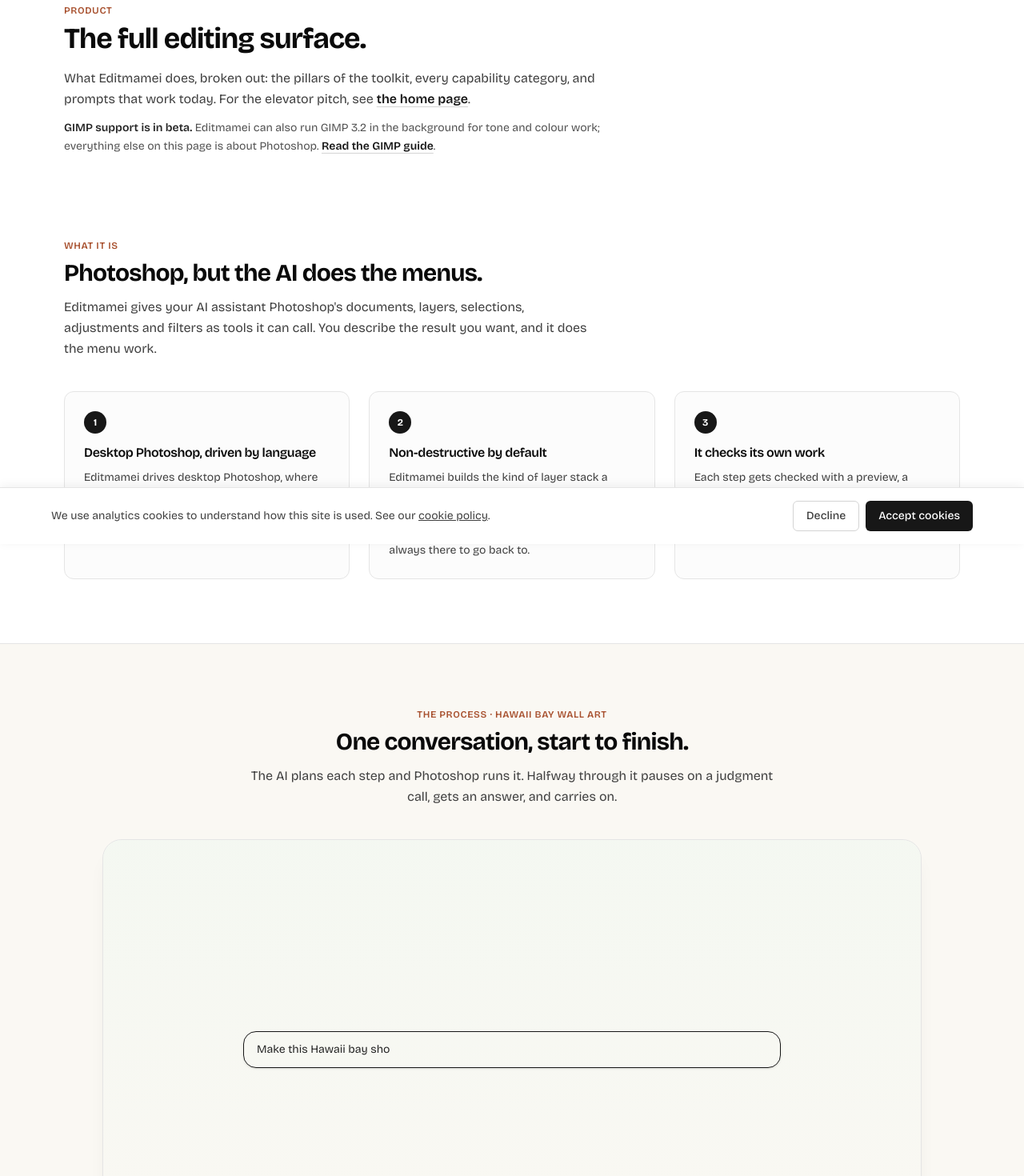
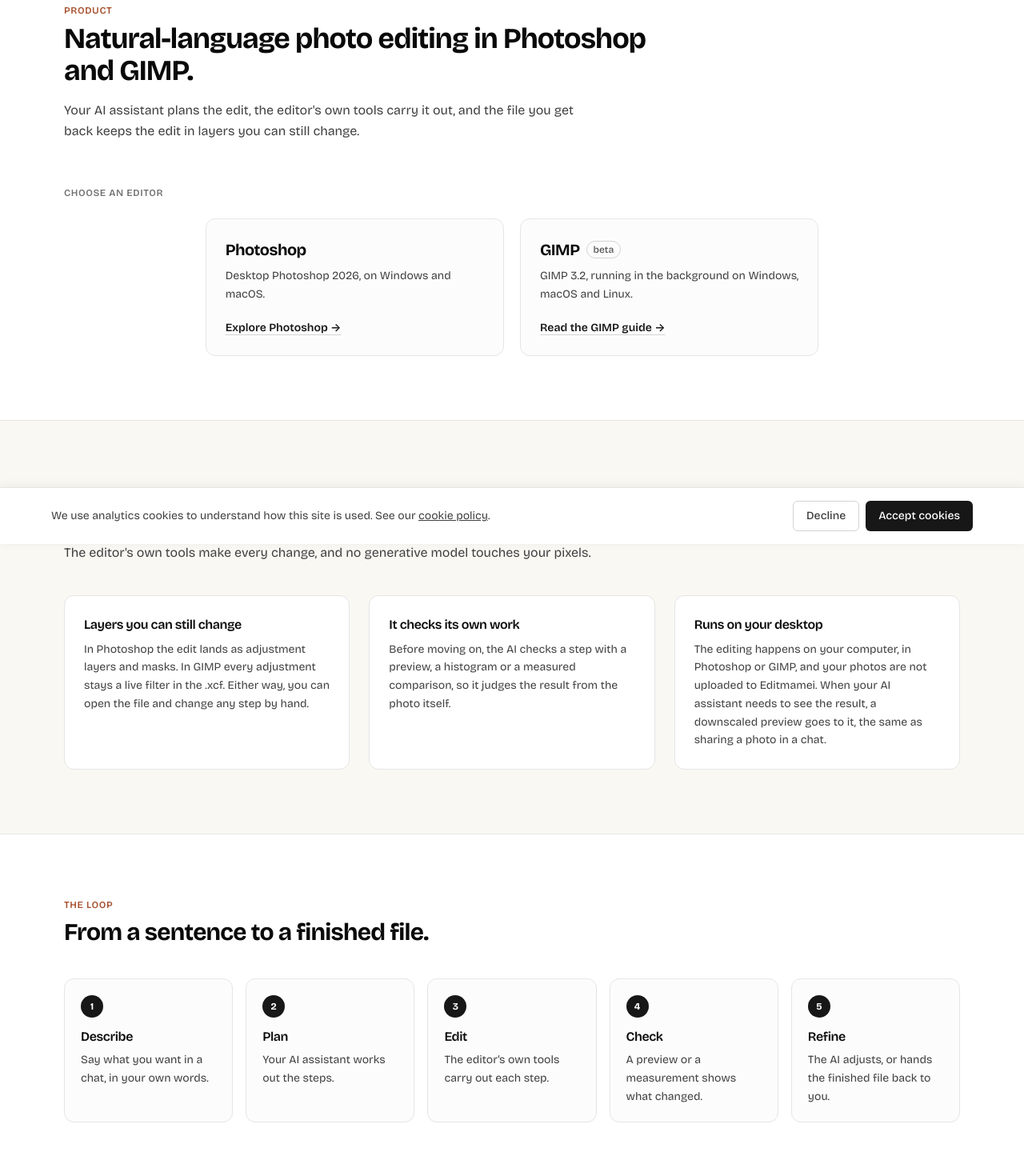
Before and after one commit to editmamei/editmamei-web, a SvelteKit app: page /product in a window 1280 px wide. Shown: the part 120-1590 px from the top of the page at 80% size. Built offline with nearby package versions, Linux system fonts and the light colour scheme.

Commit message:
feat(web): turn /product into the editor overview

```diff
--- a/src/routes/product/+page.svelte
+++ b/src/routes/product/+page.svelte
@@ -1,91 +1,185 @@
 <script lang="ts">
-	import ThreePillars from '$lib/components/ThreePillars.svelte';
-	import CapabilitySurface from '$lib/components/CapabilitySurface.svelte';
-	import WorkflowExamples from '$lib/components/WorkflowExamples.svelte';
+	import { onMount } from 'svelte';
+	import { goto } from '$app/navigation';
+	import { tag, track } from '$lib/analytics/clarity';
 	import ClientChoiceCallout from '$lib/components/ClientChoiceCallout.svelte';
-	import EditFlowDiagram from '$lib/components/EditFlowDiagram.svelte';
-	import HeroMovie from '$lib/components/HeroMovie.svelte';
 	import Seo from '$lib/components/Seo.svelte';
+	import { GIMP_GUIDE_URL, surfaces } from '$lib/content/surfaces';
+
+	// Sections that now live on /photoshop. A link to /product#process (and the
+	// other two) is forwarded there, since a URL fragment never reaches the server.
+	const MOVED_ANCHORS = new Set(['#process', '#capabilities', '#edit-flow']);
+
+	onMount(() => {
+		const { hash } = window.location;
+		if (!MOVED_ANCHORS.has(hash)) return;
+		track('legacy-anchor-forwarded');
+		goto(`/photoshop${hash}`, { replaceState: true });
+	});
+
+	const shared = [
+		{
+			title: 'Layers you can still change',
+			body: 'In Photoshop the edit lands as adjustment layers and masks. In GIMP every adjustment stays a live filter in the .xcf. Either way, you can open the file and change any step by hand.'
+		},
+		{
+			title: 'It checks its own work',
+			body: 'Before moving on, the AI checks a step with a preview, a histogram or a measured comparison, so it judges the result from the photo itself.'
+		},
+		{
+			title: 'Runs on your desktop',
+			body: 'The editing happens on your computer, in Photoshop or GIMP, and your photos are not uploaded to Editmamei. When your AI assistant needs to see the result, a downscaled preview goes to it, the same as sharing a photo in a chat.'
+		}
+	];
+
+	const loop = [
+		{ step: 'Describe', body: 'Say what you want in a chat, in your own words.' },
+		{ step: 'Plan', body: 'Your AI assistant works out the steps.' },
+		{ step: 'Edit', body: 'The editor’s own tools carry out each step.' },
+		{ step: 'Check', body: 'A preview or a measurement shows what changed.' },
+		{ step: 'Refine', body: 'The AI adjusts, or hands the finished file back to you.' }
+	];
 </script>
 
 <Seo
-	title="AI photo editing tools for Photoshop — Editmamei"
-	description="Non-destructive AI photo editing in desktop Photoshop: adjustment layers, smart selections, masks, filters, and repeatable Pro templates for automation."
+	title="Natural-language photo editing in Photoshop and GIMP · Editmamei"
+	description="Editmamei lets your AI assistant edit photos with the tools in desktop Photoshop, or GIMP 3.2 in beta. Choose an editor and see how the edit stays in layers you can change."
 	path="/product"
 />
 
-<section class="bg-white pt-12 pb-4 md:pt-16 md:pb-6">
+<!-- Landing points for the moved anchors, so the links still resolve while the
+     script above forwards them to /photoshop. -->
+<div class="sr-only">
+	{#each MOVED_ANCHORS as hash (hash)}
+		<span id={hash.slice(1)}></span>
+	{/each}
+</div>
+
+<section class="bg-white pt-12 pb-10 md:pt-16 md:pb-14">
 	<div class="mx-auto max-w-6xl px-4">
 		<p class="mb-2 text-xs font-semibold tracking-wider text-terracotta-ink uppercase">Product</p>
-		<h1 class="text-3xl font-bold tracking-tight text-neutral-950 md:text-4xl">
-			The full editing surface.
+		<h1 class="max-w-3xl text-3xl font-bold tracking-tight text-neutral-950 md:text-4xl">
+			Natural-language photo editing in Photoshop and GIMP.
 		</h1>
 		<p class="mt-4 max-w-2xl text-base leading-relaxed text-neutral-700">
-			What Editmamei does, broken out: the pillars of the toolkit, every capability category, and
-			prompts that work today. For the elevator pitch, see <a
-				href="/"
-				class="font-semibold text-neutral-900 underline decoration-neutral-300 underline-offset-4 hover:decoration-neutral-700"
-				>the home page</a
-			>.
-		</p>
-		<p class="mt-3 max-w-2xl text-sm leading-relaxed text-neutral-600">
-			<span class="font-semibold text-neutral-800">GIMP support is in beta.</span> Editmamei can
-			also run GIMP 3.2 in the background for tone and colour work; everything else on this page is
-			about Photoshop.
-			<a
-				href="https://github.com/editmamei/editmamei/blob/main/docs/gimp.md"
-				class="font-semibold text-neutral-900 underline decoration-neutral-300 underline-offset-4 hover:decoration-neutral-700"
-				>Read the GIMP guide</a
-			>.
+			Your AI assistant plans the edit, the editor's own tools carry it out, and the file you get
+			back keeps the edit in layers you can still change.
 		</p>
 	</div>
 </section>
 
-<ThreePillars />
-
-<!-- The scripted co-work movie. Moved off the home page 2026-09-26 when the batch-flip
-     video became the hero: it walks the layers in detail, which suits a reader who is
-     already weighing the product. -->
-<section id="process" class="scroll-mt-20 border-y border-neutral-200 bg-paper py-16 md:py-20">
+<section aria-labelledby="choose-editor" class="bg-white pb-16 md:pb-20">
 	<div class="mx-auto max-w-6xl px-4">
-		<div class="mx-auto mb-10 max-w-2xl text-center">
-			<p class="mb-2 text-xs font-semibold tracking-wider text-terracotta-ink uppercase">
-				The process · Hawaii bay wall art
-			</p>
-			<h2 class="text-2xl font-bold tracking-tight text-neutral-950 md:text-3xl">
-				One conversation, start to finish.
-			</h2>
-			<p class="mt-3 text-base leading-relaxed text-neutral-700">
-				The AI plans each step and Photoshop runs it. Halfway through it pauses on a judgment call,
-				gets an answer, and carries on.
-			</p>
-		</div>
-
-		<HeroMovie />
+		<h2
+			id="choose-editor"
+			class="mb-6 text-xs font-semibold tracking-wider text-neutral-500 uppercase"
+		>
+			Choose an editor
+		</h2>
+		<!-- Three-column row; with fewer than three editors the cards center in it. -->
+		<ul class="flex flex-col gap-5 md:flex-row md:justify-center">
+			{#each surfaces as s (s.id)}
+				<li class="md:w-1/3">
+					<a
+						href={s.href}
+						onclick={() => {
+							tag('editor-card', s.id);
+							track('editor-card-clicked');
+						}}
+						class="group flex h-full flex-col rounded-xl border border-neutral-200 bg-neutral-50/60 p-6 transition-colors hover:border-neutral-300 hover:bg-white"
+					>
+						<span class="flex items-center gap-2">
+							<span class="text-xl font-bold tracking-tight text-neutral-950">{s.name}</span>
+							{#if s.beta}
+								<span
+									class="rounded-full border border-neutral-300 px-2 py-0.5 text-xs font-medium text-neutral-600"
+									>beta</span
+								>
+							{/if}
+						</span>
+						<span class="mt-2 flex-1 text-sm leading-relaxed text-neutral-700">{s.descriptor}</span>
+						<span
+							class="mt-5 text-sm font-semibold text-neutral-900 underline decoration-neutral-300 underline-offset-4 group-hover:decoration-neutral-700"
+						>
+							{s.cta} <span aria-hidden="true">→</span>
+						</span>
+					</a>
+				</li>
+			{/each}
+		</ul>
 	</div>
 </section>
 
-<CapabilitySurface />
-
-<!-- The full round-trip. Moved off the home page 2026-08-14: it is a reference
-     asset for a reader who is already sold, and the home page linked here. -->
-<section id="edit-flow" class="scroll-mt-20 bg-white py-16 md:py-20">
-	<div class="mx-auto max-w-5xl px-4">
-		<div class="mb-8 max-w-2xl">
+<section class="border-y border-neutral-200 bg-paper py-16 md:py-20">
+	<div class="mx-auto max-w-6xl px-4">
+		<div class="mb-10 max-w-2xl">
 			<p class="mb-2 text-xs font-semibold tracking-wider text-terracotta-ink uppercase">
-				The round-trip
+				In every editor
 			</p>
 			<h2 class="text-2xl font-bold tracking-tight text-neutral-950 md:text-3xl">
-				What one adjustment actually does.
+				Edited, not generated.
 			</h2>
 			<p class="mt-3 text-base leading-relaxed text-neutral-700">
-				Four participants, one instruction, and a check-and-refine loop that runs until the result
-				matches what you asked for.
+				The editor's own tools make every change, and no generative model touches your pixels.
 			</p>
 		</div>
-		<EditFlowDiagram />
+		<div class="grid gap-6 md:grid-cols-3">
+			{#each shared as item (item.title)}
+				<div class="rounded-xl border border-neutral-200 bg-white p-6">
+					<h3 class="text-base font-semibold tracking-tight text-neutral-950">{item.title}</h3>
+					<p class="mt-2 text-sm leading-relaxed text-neutral-700">{item.body}</p>
+				</div>
+			{/each}
+		</div>
 	</div>
 </section>
 
-<WorkflowExamples />
+<section class="bg-white py-16 md:py-20">
+	<div class="mx-auto max-w-6xl px-4">
+		<div class="mb-10 max-w-2xl">
+			<p class="mb-2 text-xs font-semibold tracking-wider text-terracotta-ink uppercase">
+				The loop
+			</p>
+			<h2 class="text-2xl font-bold tracking-tight text-neutral-950 md:text-3xl">
+				From a sentence to a finished file.
+			</h2>
+		</div>
+		<ol class="grid gap-4 sm:grid-cols-2 lg:grid-cols-5">
+			{#each loop as item, i (item.step)}
+				<li class="rounded-xl border border-neutral-200 bg-neutral-50/60 p-5">
+					<p
+						class="mb-3 inline-flex size-7 items-center justify-center rounded-full bg-neutral-900 text-xs font-bold text-white"
+						aria-hidden="true"
+					>
+						{i + 1}
+					</p>
+					<h3 class="text-base font-semibold tracking-tight text-neutral-950">{item.step}</h3>
+					<p class="mt-1.5 text-sm leading-relaxed text-neutral-700">{item.body}</p>
+				</li>
+			{/each}
+		</ol>
+	</div>
+</section>
+
 <ClientChoiceCallout />
+
+<section class="bg-white py-16 md:py-20">
+	<div class="mx-auto max-w-6xl px-4 text-center">
+		<h2 class="text-2xl font-bold tracking-tight text-neutral-950 md:text-3xl">Ready to try it?</h2>
+		<p class="mx-auto mt-3 max-w-xl text-base leading-relaxed text-neutral-700">
+			Editmamei works with whichever editor it finds on your computer: Photoshop, GIMP, or both. The
+			install section has the setup for each AI client, and the
+			<a
+				href={GIMP_GUIDE_URL}
+				class="font-semibold text-neutral-900 underline decoration-neutral-300 underline-offset-4 hover:decoration-neutral-700"
+				>GIMP guide</a
+			> covers what GIMP needs.
+		</p>
+		<a
+			href="/#install"
+			class="mt-6 inline-flex items-center justify-center rounded-md bg-brand px-5 py-3 text-sm font-semibold text-white shadow-sm transition-colors hover:bg-brand-light"
+		>
+			Install Editmamei
+		</a>
+	</div>
+</section>
```
